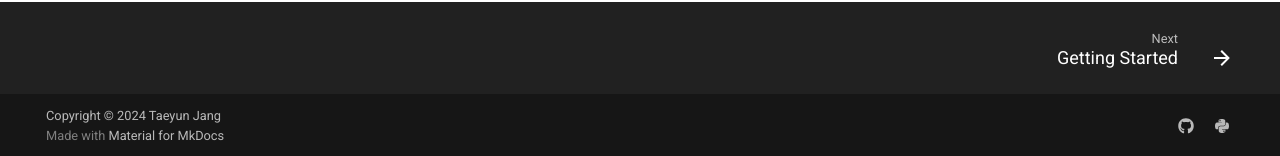
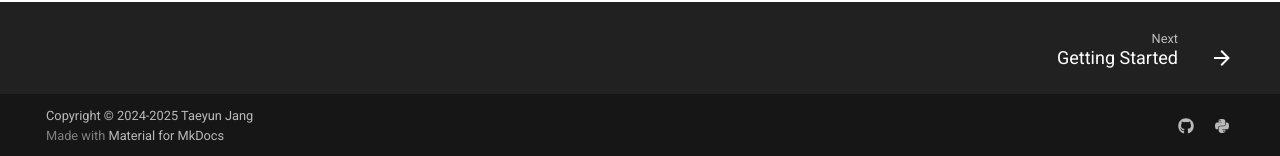
Before and after one commit to mixL1nk/playfast, an MkDocs documentation site: the page built from docs/index.md, in a window 1280 px wide and 900 px high, scrolled down 7619 px. Shown: the part 741-897 px from the top of the window. Built offline with MkDocs 1.6.1 and Material for MkDocs 9.7.7, drawn with Linux system fonts in a browser that asks for light colours; comment, search, counter and statistics services are not loaded; the version menu is left out.

Commit message:
docs: update copyright year to 2024-2025

```diff
--- a/mkdocs.yaml
+++ b/mkdocs.yaml
@@ -158,4 +158,4 @@ extra_css:
 extra_javascript:
   - javascripts/extra.js
 
-copyright: Copyright &copy; 2024 Taeyun Jang
+copyright: Copyright &copy; 2024-2025 Taeyun Jang
```
